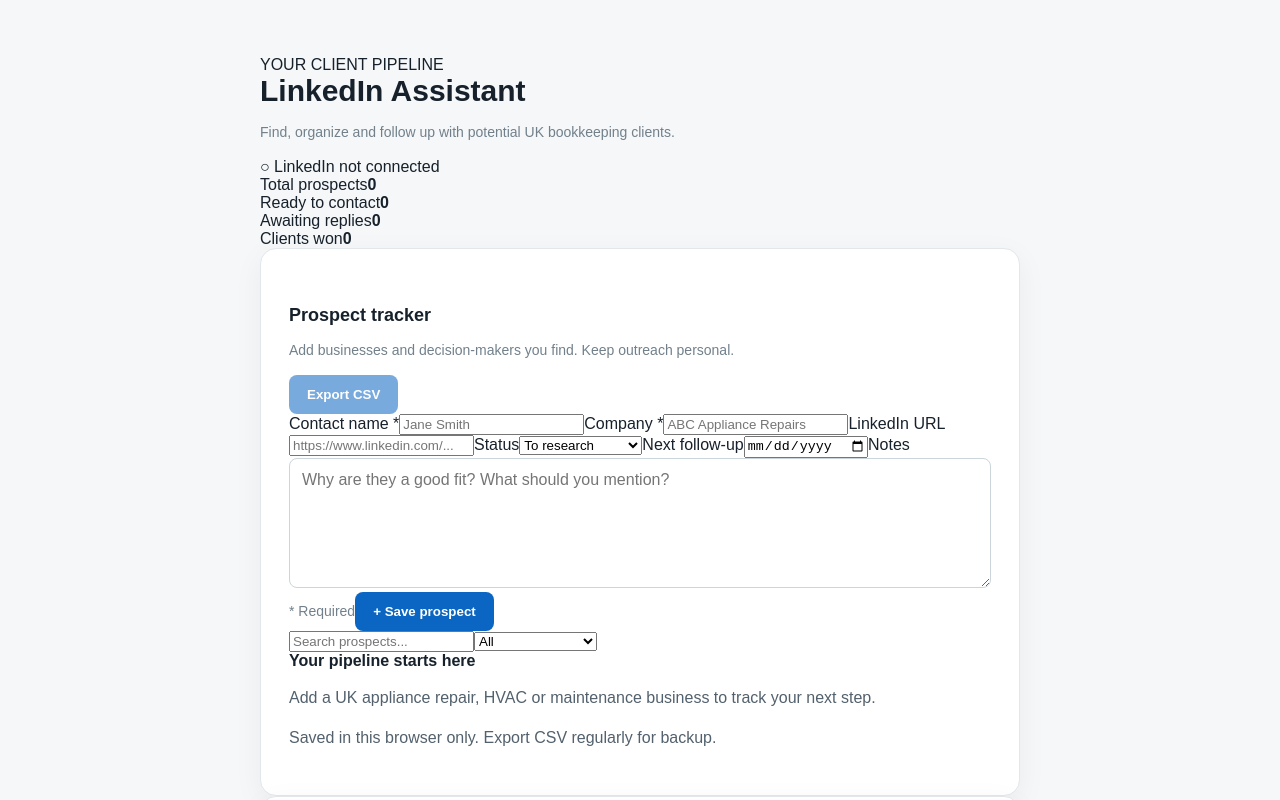
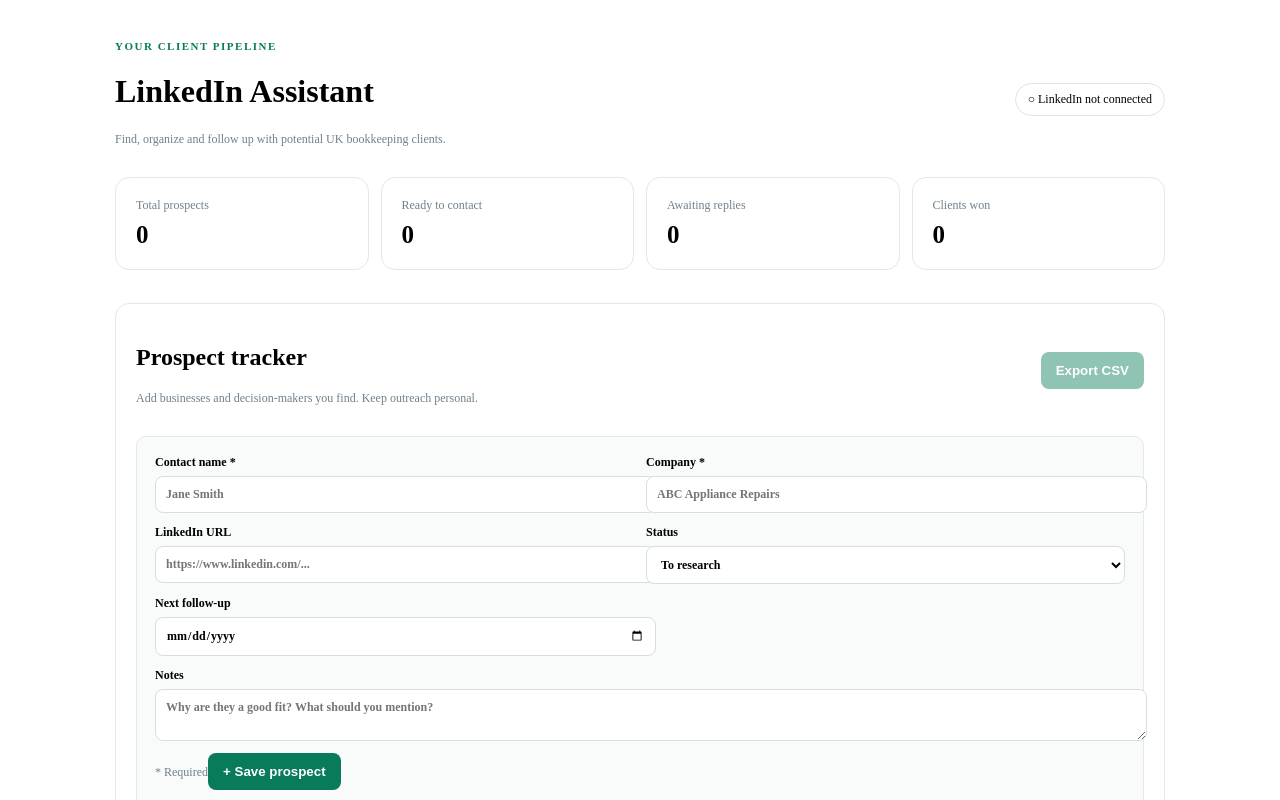
Before and after one commit to Yassin-567/Linkedin-Assistant, a Next.js app: page / in a window 1280 px wide. Shown: the top 800 px of the page. Built offline with nearby package versions, Linux system fonts and the light colour scheme; no server answers.

Commit message:
Style prospect pipeline dashboard

```diff
--- a/app/globals.css
+++ b/app/globals.css
@@ -1,17 +1,32 @@
-* { box-sizing: border-box; }
-html, body { margin: 0; min-height: 100%; }
-body { background: #f5f7f8; color: #17212b; font-family: Arial, Helvetica, sans-serif; }
-main { width: min(760px, calc(100% - 32px)); margin: 56px auto; }
-.panel { background: white; border: 1px solid #e1e7eb; border-radius: 16px; padding: 28px; box-shadow: 0 8px 30px rgba(20, 40, 55, .05); }
-h1 { margin: 0 0 8px; font-size: 30px; }
-h2 { margin: 28px 0 10px; font-size: 18px; }
-p { line-height: 1.55; color: #52616d; }
-.muted { color: #71808b; font-size: 14px; }
-button, .button { display: inline-block; border: 0; border-radius: 8px; padding: 12px 18px; background: #0a66c2; color: white; font-weight: 700; cursor: pointer; text-decoration: none; }
-button:disabled { opacity: .55; cursor: wait; }
-textarea { width: 100%; min-height: 130px; padding: 12px; border: 1px solid #cbd5dc; border-radius: 8px; resize: vertical; font: inherit; }
-.row { display: flex; align-items: center; justify-content: space-between; gap: 12px; flex-wrap: wrap; }
-.status { padding: 10px 12px; background: #f0f6fa; border-radius: 8px; font-size: 14px; margin: 16px 0; }
-.error { color: #a12a2a; }
-.success { color: #176b42; }
-hr { border: 0; border-top: 1px solid #e7ecef; margin: 24px 0; }
+main { width: min(1050px, calc(100% - 36px)); margin: 40px auto; }
+.workspace { width: min(1050px, calc(100% - 36px)); margin: 40px auto; }
+.topbar, .section-heading, .row { display:flex; justify-content:space-between; align-items:center; gap:14px; flex-wrap:wrap; }
+.eyebrow { color:#087b5b; font-size:11px; font-weight:800; letter-spacing:1.5px; }
+.stats { display:grid; grid-template-columns:repeat(4,1fr); gap:12px; margin:18px 0; }
+.stat, .panel { background:white; border:1px solid #e1e8e9; border-radius:14px; padding:20px; margin-bottom:15px; }
+.stat span { display:block; color:#71808a; font-size:12px; margin-bottom:8px; }
+.stat strong { font-size:25px; }
+.lead-form { display:grid; grid-template-columns:repeat(2,minmax(0,1fr)); gap:12px; padding:18px; margin:18px 0; background:#f8fbfa; border:1px solid #e2eae7; border-radius:10px; }
+.lead-form label { display:flex; flex-direction:column; gap:6px; font-size:12px; font-weight:700; }
+.wide { grid-column:1/-1; }
+input, select, textarea { width:100%; padding:10px; border:1px solid #d4dfe0; border-radius:8px; background:white; font:inherit; }
+.toolbar { display:flex; gap:10px; margin:18px 0; }
+.toolbar input { flex:1; }
+.toolbar select { width:190px; }
+.lead-list { border-top:1px solid #edf0f0; }
+.lead { display:flex; justify-content:space-between; gap:15px; padding:15px 2px; border-bottom:1px solid #edf0f0; font-size:13px; }
+.lead small { display:block; color:#829098; }
+.lead p { font-size:12px; }
+.lead a { color:#087b5b; font-weight:700; }
+.lead-controls { display:flex; gap:7px; align-items:center; }
+.lead-controls select { width:155px; }
+button, .button { border:0; border-radius:8px; padding:11px 15px; background:#087b5b; color:white; font-weight:700; cursor:pointer; text-decoration:none; }
+button:disabled { opacity:.45; }
+.delete, .text-button { background:transparent; color:#71808a; }
+.empty { text-align:center; padding:35px; border:1px dashed #d7e2df; border-radius:10px; }
+.muted, .storage-note, .footnote { color:#71808a; font-size:12px; }
+.connection { padding:8px 12px; border:1px solid #dce4e7; border-radius:25px; font-size:12px; }
+.connection.connected { color:#087b5b; background:#f1faf6; }
+.status { padding:10px; background:#f0f6f4; border-radius:8px; }
+footer { text-align:center; color:#98a3a8; font-size:11px; padding:12px; }
+@media(max-width:700px) { .workspace { width:calc(100% - 24px); margin:22px auto; } .stats { grid-template-columns:repeat(2,1fr); } .lead-form { grid-template-columns:1fr; } .wide { grid-column:auto; } .lead { flex-direction:column; } .toolbar { flex-direction:column; } .toolbar select { width:100%; } .lead-controls select { flex:1; } }
```
